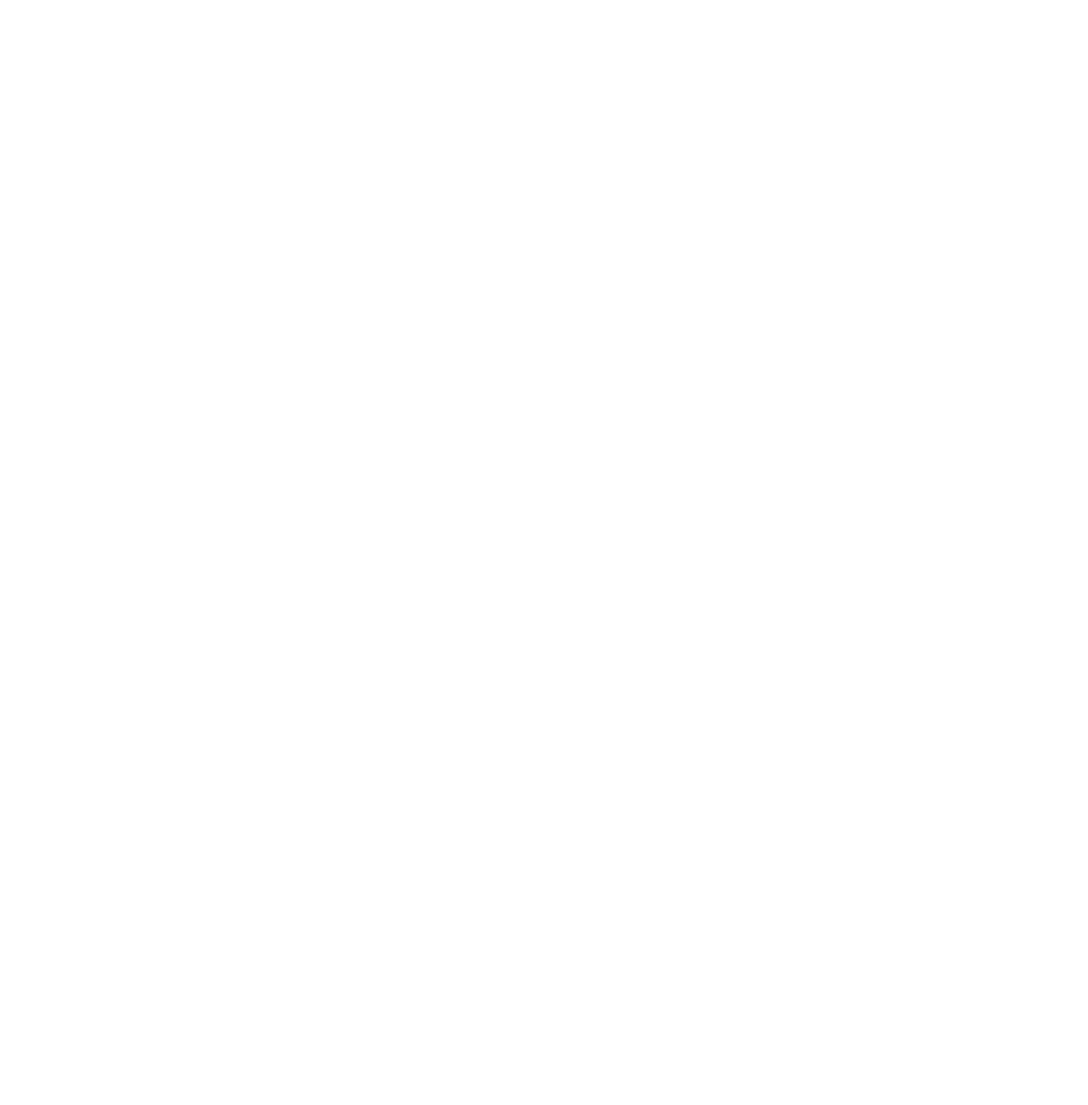
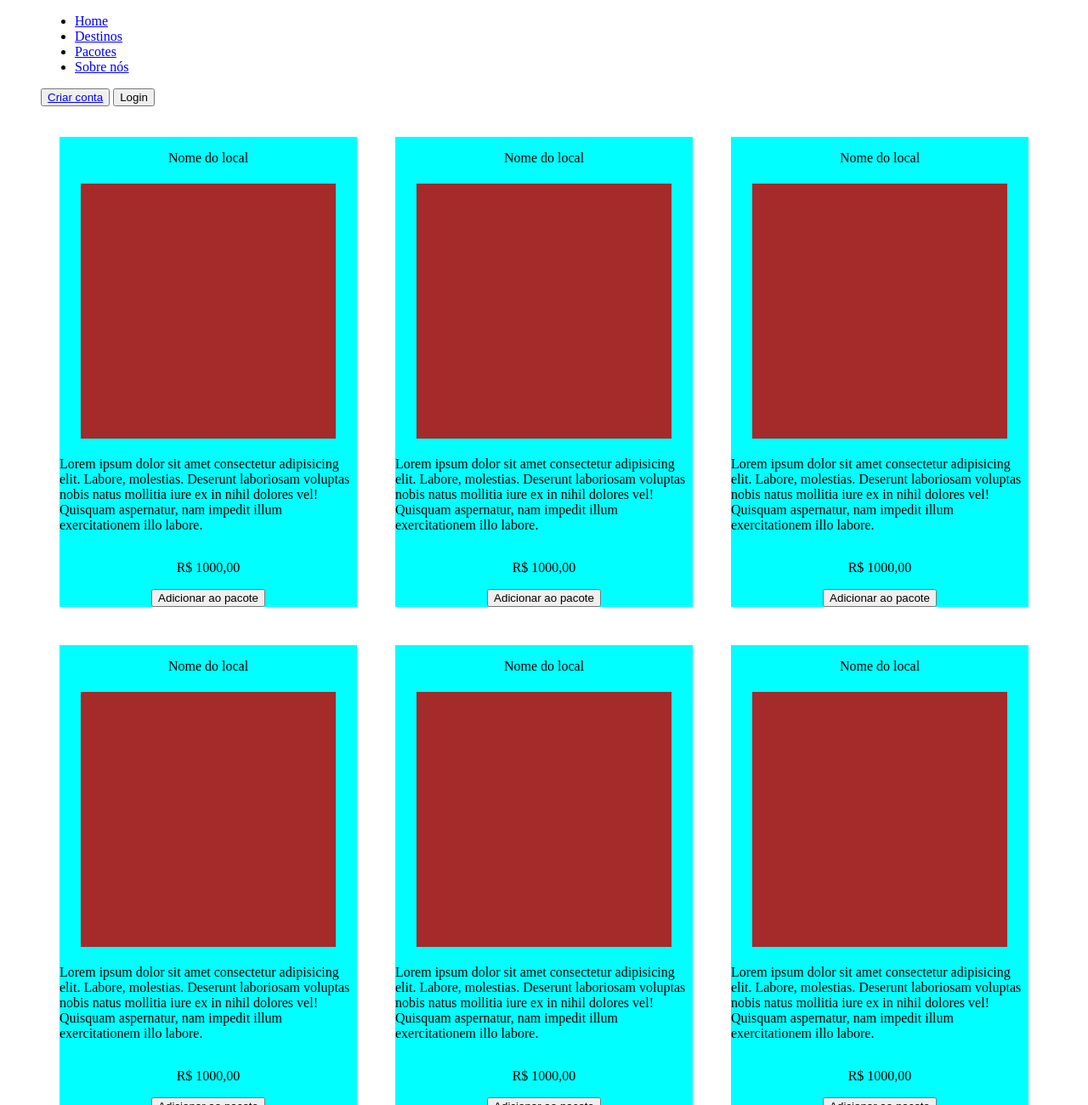
Before and after one commit to santosmariaaparecida/Trabalho-desevolvimento-Web-, a plain HTML site: page pags/pacotes.html in a window 1280 px wide. Shown: the top 1300 px of the page at 85% size. Before the commit the page ends 800 px from the top, so only its background shows below. Drawn offline with Linux system fonts and the light colour scheme.

Commit message:
Add files via upload

```diff
--- a/pags/destinos.html
+++ b/pags/destinos.html
@@ -0,0 +1,87 @@
+<!doctype html>
+<html lang="en">
+  <head>
+    <meta charset="UTF-8" />
+    <meta name="viewport" content="width=device-width, initial-scale=1.0" />
+    <title>Viagem dos Sonhos</title>
+    <link rel="stylesheet" href="../style/style.css" />
+  </head>
+  <body>
+    <menu>
+      <ul>
+        <li><a href="../index.html">Home</a></li>
+        <li><a href="destinos.html">Destinos</a></li>
+        <li><a href="pacotes.html">Pacotes</a></li>
+        <li><a href="sobrenos.html">Sobre nós</a></li>
+      </ul>
+      <button><a href="criarconta.html">Criar conta</a></button>
+      <button>Login</button>
+    </menu>
+    <div class="container-destino">
+
+      <div class="card">
+        <p>Nome do local</p>
+        <div class="imagem-card"></div>
+        <p>Lorem ipsum dolor sit amet consectetur adipisicing elit. Labore, molestias. Deserunt laboriosam voluptas nobis natus mollitia iure ex in nihil dolores vel! Quisquam aspernatur, nam impedit illum exercitationem illo labore.</p>
+        <p>R$ 1000,00</p>
+        <button>Adicionar ao pacote</button>
+      </div>
+
+      <div class="card">
+        <p>Nome do local</p>
+        <div class="imagem-card"></div>
+        <p>Lorem ipsum dolor sit amet consectetur adipisicing elit. Labore, molestias. Deserunt laboriosam voluptas nobis natus mollitia iure ex in nihil dolores vel! Quisquam aspernatur, nam impedit illum exercitationem illo labore.</p>
+        <p>R$ 1000,00</p>
+        <button>Adicionar ao pacote</button>
+      </div>
+
+      <div class="card">
+        <p>Nome do local</p>
+        <div class="imagem-card"></div>
+        <p>Lorem ipsum dolor sit amet consectetur adipisicing elit. Labore, molestias. Deserunt laboriosam voluptas nobis natus mollitia iure ex in nihil dolores vel! Quisquam aspernatur, nam impedit illum exercitationem illo labore.</p>
+        <p>R$ 1000,00</p>
+        <button>Adicionar ao pacote</button>
+      </div>
+
+      <div class="card">
+        <p>Nome do local</p>
+        <div class="imagem-card"></div>
+        <p>Lorem ipsum dolor sit amet consectetur adipisicing elit. Labore, molestias. Deserunt laboriosam voluptas nobis natus mollitia iure ex in nihil dolores vel! Quisquam aspernatur, nam impedit illum exercitationem illo labore.</p>
+        <p>R$ 1000,00</p>
+        <button>Adicionar ao pacote</button>
+      </div>
+      <div class="card">
+        <p>Nome do local</p>
+        <div class="imagem-card"></div>
+        <p>Lorem ipsum dolor sit amet consectetur adipisicing elit. Labore, molestias. Deserunt laboriosam voluptas nobis natus mollitia iure ex in nihil dolores vel! Quisquam aspernatur, nam impedit illum exercitationem illo labore.</p>
+        <p>R$ 1000,00</p>
+        <button>Adicionar ao pacote</button>
+      </div>
+
+      <div class="card">
+        <p>Nome do local</p>
+        <div class="imagem-card"></div>
+        <p>Lorem ipsum dolor sit amet consectetur adipisicing elit. Labore, molestias. Deserunt laboriosam voluptas nobis natus mollitia iure ex in nihil dolores vel! Quisquam aspernatur, nam impedit illum exercitationem illo labore.</p>
+        <p>R$ 1000,00</p>
+        <button>Adicionar ao pacote</button>
+      </div>
+
+      <div class="card">
+        <p>Nome do local</p>
+        <div class="imagem-card"></div>
+        <p>Lorem ipsum dolor sit amet consectetur adipisicing elit. Labore, molestias. Deserunt laboriosam voluptas nobis natus mollitia iure ex in nihil dolores vel! Quisquam aspernatur, nam impedit illum exercitationem illo labore.</p>
+        <p>R$ 1000,00</p>
+        <button>Adicionar ao pacote</button>
+      </div>
+
+      <div class="card">
+        <p>Nome do local</p>
+        <div class="imagem-card"></div>
+        <p>Lorem ipsum dolor sit amet consectetur adipisicing elit. Labore, molestias. Deserunt laboriosam voluptas nobis natus mollitia iure ex in nihil dolores vel! Quisquam aspernatur, nam impedit illum exercitationem illo labore.</p>
+        <p>R$ 1000,00</p>
+        <button>Adicionar ao pacote</button>
+      </div>
+
+    </div>
+  </body>
+</html>
--- a/pags/pacotes.html
+++ b/pags/pacotes.html
@@ -0,0 +1,87 @@
+<!DOCTYPE html>
+<html lang="en">
+<head>
+    <meta charset="UTF-8">
+    <meta name="viewport" content="width=device-width, initial-scale=1.0">
+    <title>Viagem dos Sonhos</title>
+    <link rel="stylesheet" href="../style/style.css">
+</head>
+<body>
+    <menu>
+      <ul>
+        <li><a href="../index.html">Home</a></li>
+        <li><a href="destinos.html">Destinos</a></li>
+        <li><a href="pacotes.html">Pacotes</a></li>
+        <li><a href="sobrenos.html">Sobre nós</a></li>
+      </ul>
+      <button><a href="criarconta.html">Criar conta</a></button>
+      <button>Login</button>
+    </menu>
+    <div class="container-destino">
+
+      <div class="card">
+        <p>Nome do local</p>
+        <div class="imagem-card"></div>
+        <p>Lorem ipsum dolor sit amet consectetur adipisicing elit. Labore, molestias. Deserunt laboriosam voluptas nobis natus mollitia iure ex in nihil dolores vel! Quisquam aspernatur, nam impedit illum exercitationem illo labore.</p>
+        <p>R$ 1000,00</p>
+        <button>Adicionar ao pacote</button>
+      </div>
+
+      <div class="card">
+        <p>Nome do local</p>
+        <div class="imagem-card"></div>
+        <p>Lorem ipsum dolor sit amet consectetur adipisicing elit. Labore, molestias. Deserunt laboriosam voluptas nobis natus mollitia iure ex in nihil dolores vel! Quisquam aspernatur, nam impedit illum exercitationem illo labore.</p>
+        <p>R$ 1000,00</p>
+        <button>Adicionar ao pacote</button>
+      </div>
+
+      <div class="card">
+        <p>Nome do local</p>
+        <div class="imagem-card"></div>
+        <p>Lorem ipsum dolor sit amet consectetur adipisicing elit. Labore, molestias. Deserunt laboriosam voluptas nobis natus mollitia iure ex in nihil dolores vel! Quisquam aspernatur, nam impedit illum exercitationem illo labore.</p>
+        <p>R$ 1000,00</p>
+        <button>Adicionar ao pacote</button>
+      </div>
+
+      <div class="card">
+        <p>Nome do local</p>
+        <div class="imagem-card"></div>
+        <p>Lorem ipsum dolor sit amet consectetur adipisicing elit. Labore, molestias. Deserunt laboriosam voluptas nobis natus mollitia iure ex in nihil dolores vel! Quisquam aspernatur, nam impedit illum exercitationem illo labore.</p>
+        <p>R$ 1000,00</p>
+        <button>Adicionar ao pacote</button>
+      </div>
+      <div class="card">
+        <p>Nome do local</p>
+        <div class="imagem-card"></div>
+        <p>Lorem ipsum dolor sit amet consectetur adipisicing elit. Labore, molestias. Deserunt laboriosam voluptas nobis natus mollitia iure ex in nihil dolores vel! Quisquam aspernatur, nam impedit illum exercitationem illo labore.</p>
+        <p>R$ 1000,00</p>
+        <button>Adicionar ao pacote</button>
+      </div>
+
+      <div class="card">
+        <p>Nome do local</p>
+        <div class="imagem-card"></div>
+        <p>Lorem ipsum dolor sit amet consectetur adipisicing elit. Labore, molestias. Deserunt laboriosam voluptas nobis natus mollitia iure ex in nihil dolores vel! Quisquam aspernatur, nam impedit illum exercitationem illo labore.</p>
+        <p>R$ 1000,00</p>
+        <button>Adicionar ao pacote</button>
+      </div>
+
+      <div class="card">
+        <p>Nome do local</p>
+        <div class="imagem-card"></div>
+        <p>Lorem ipsum dolor sit amet consectetur adipisicing elit. Labore, molestias. Deserunt laboriosam voluptas nobis natus mollitia iure ex in nihil dolores vel! Quisquam aspernatur, nam impedit illum exercitationem illo labore.</p>
+        <p>R$ 1000,00</p>
+        <button>Adicionar ao pacote</button>
+      </div>
+
+      <div class="card">
+        <p>Nome do local</p>
+        <div class="imagem-card"></div>
+        <p>Lorem ipsum dolor sit amet consectetur adipisicing elit. Labore, molestias. Deserunt laboriosam voluptas nobis natus mollitia iure ex in nihil dolores vel! Quisquam aspernatur, nam impedit illum exercitationem illo labore.</p>
+        <p>R$ 1000,00</p>
+        <button>Adicionar ao pacote</button>
+      </div>
+
+    </div>
+</body>
+</html>
--- /dev/null
+++ b/style/style.css
@@ -0,0 +1,23 @@
+.card {
+    width: 350px;
+    background-color: aqua;
+    display: flex;
+    flex-direction: column;
+    align-items: center;
+    margin: 20px;
+}
+
+.imagem-card{
+    width: 300px;
+    height: 300px;
+    background-color: brown;
+    margin: 5px;
+}
+
+.container-destino {
+    display: flex;
+    flex-direction: row;
+    flex-wrap: wrap;
+    gap: 5px;
+    justify-content: center;
+}
```
Also changed, not shown: index.html (+5 -5 lines), pags/criarconta.html (added, +22 -0 lines), pags/sobrenos.html (+33 -0 lines).
